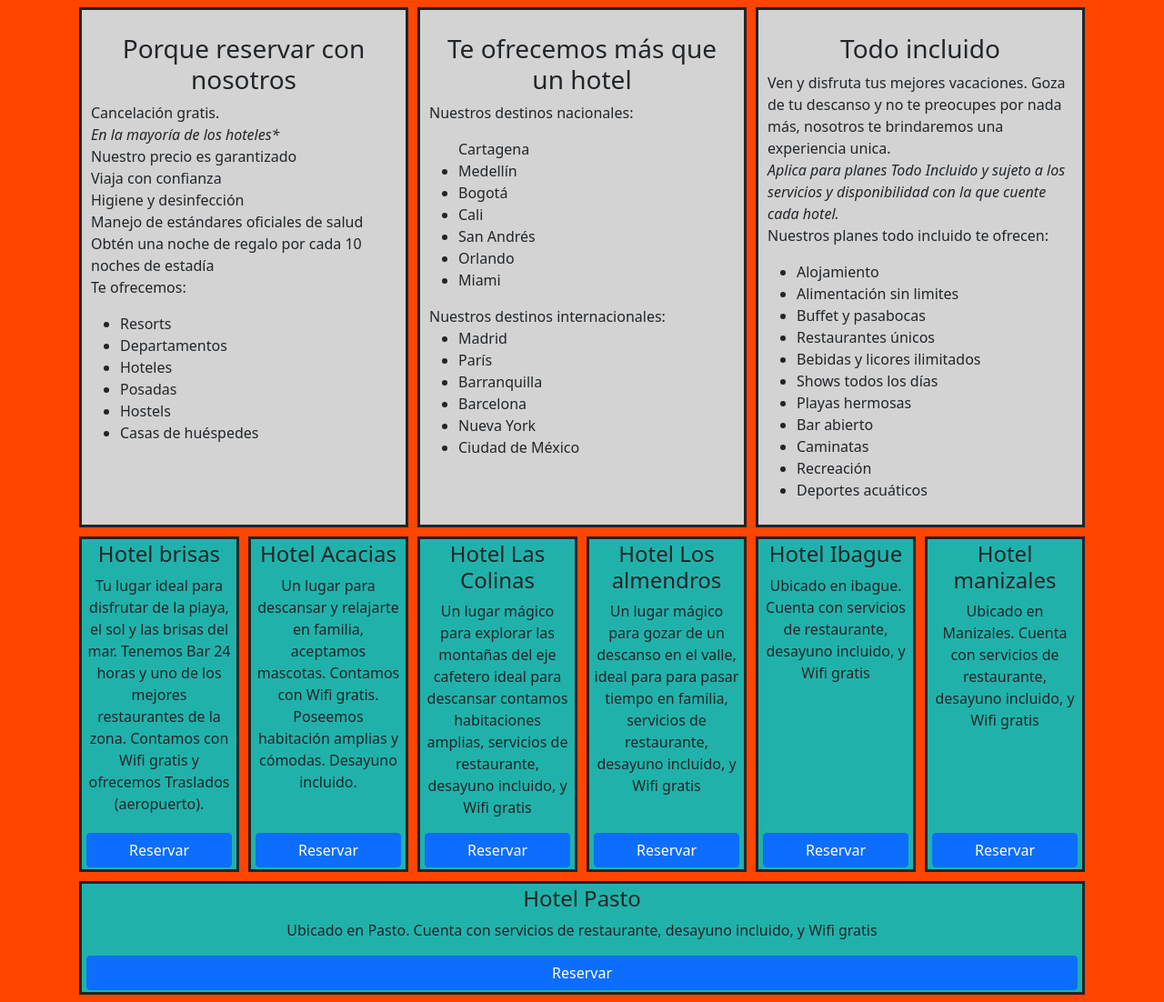
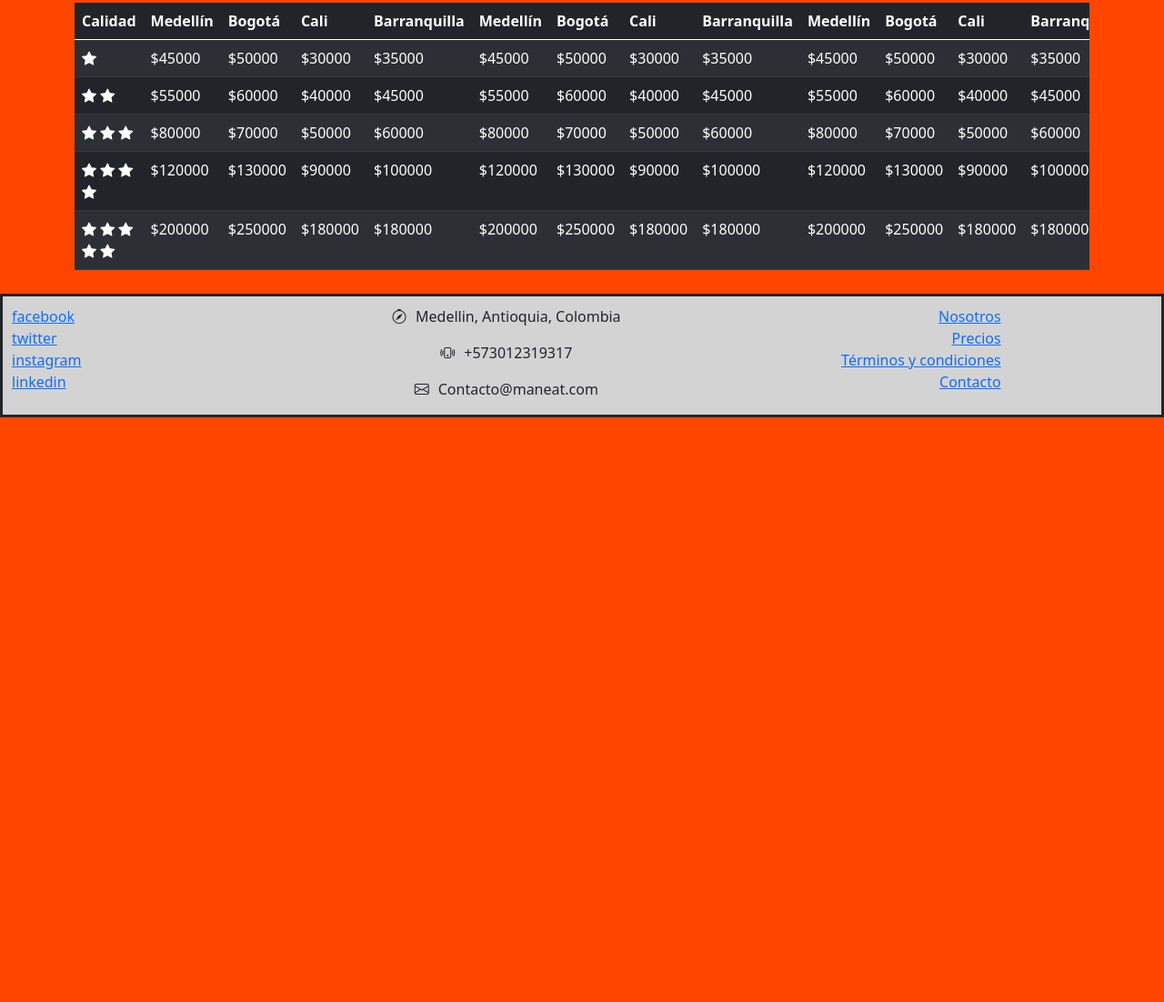
Before and after one commit to Karl464/Guia_de_hoteles, a website: page precios.html in a window 1280 px wide. Shown: the part 193-1295 px from the top of the page at 91% size. After the commit the page ends 800 px from the top, so only its background shows below. Drawn offline with nearby package versions, Linux system fonts and the light colour scheme.

Commit message:
Agrega tabla de precios responsive

```diff
--- a/precios.html
+++ b/precios.html
@@ -11,8 +11,8 @@
     <link href="https://cdn.jsdelivr.net/npm/bootstrap@5.0.2/dist/css/bootstrap.min.css" rel="stylesheet" integrity="sha384-EVSTQN3/azprG1Anm3QDgpJLIm9Nao0Yz1ztcQTwFspd3yD65VohhpuuCOmLASjC" crossorigin="anonymous">
  -->
   <link rel="stylesheet" href="node_modules/bootstrap/dist/css/bootstrap.min.css">
-  <link rel="stylesheet" href="node_modules/bootstrap-icons/font/bootstrap-icons.css" >
-  <link rel="stylesheet" href="css/main.css" >
+  <link rel="stylesheet" href="node_modules/bootstrap-icons/font/bootstrap-icons.css">
+  <link rel="stylesheet" href="css/main.css">
 
   <title>Guia de hoteles Maneat</title>
 </head>
@@ -58,154 +58,124 @@
         <li class="breadcrumb-item active" aria-current="page">Precios</li>
       </ol>
     </nav>
+    <div class="table-responsive">
+      <table class="table table-striped table-dark">
+        <thead>
+          <tr>
+            <th scope="col">Calidad</th>
+            <th scope="col">Medellín</th>
+            <th scope="col">Bogotá</th>
+            <th scope="col">Cali</th>
+            <th scope="col">Barranquilla</th>
+            <th scope="col">Medellín</th>
+            <th scope="col">Bogotá</th>
+            <th scope="col">Cali</th>
+            <th scope="col">Barranquilla</th>
+            <th scope="col">Medellín</th>
+            <th scope="col">Bogotá</th>
+            <th scope="col">Cali</th>
+            <th scope="col">Barranquilla</th>
+          </tr>
+        </thead>
+        <tbody>
+          <tr>
+            <th scope="row">
+              <i class="bi bi-star-fill"></i>
+            </th>
+            <td>$45000</td>
+            <td>$50000</td>
+            <td>$30000</td>
+            <td>$35000</td>
+            <td>$45000</td>
+            <td>$50000</td>
+            <td>$30000</td>
+            <td>$35000</td>
+            <td>$45000</td>
+            <td>$50000</td>
+            <td>$30000</td>
+            <td>$35000</td>
+          </tr>
+          <tr>
+            <th scope="row">
+              <i class="bi bi-star-fill"></i>
+              <i class="bi bi-star-fill"></i>
+            </th>
+            <td>$55000</td>
+            <td>$60000</td>
+            <td>$40000</td>
+            <td>$45000</td>
+            <td>$55000</td>
+            <td>$60000</td>
+            <td>$40000</td>
+            <td>$45000</td>
+            <td>$55000</td>
+            <td>$60000</td>
+            <td>$40000</td>
+            <td>$45000</td>
+          </tr>
+          <tr>
+            <th scope="row">
+              <i class="bi bi-star-fill"></i>
+              <i class="bi bi-star-fill"></i>
+              <i class="bi bi-star-fill"></i>
+            </th>
+            <td>$80000</td>
+            <td>$70000</td>
+            <td>$50000</td>
+            <td>$60000</td>
+            <td>$80000</td>
+            <td>$70000</td>
+            <td>$50000</td>
+            <td>$60000</td>
+            <td>$80000</td>
+            <td>$70000</td>
+            <td>$50000</td>
+            <td>$60000</td>
+          </tr>
+          <tr>
+            <th scope="row">
+              <i class="bi bi-star-fill"></i>
+              <i class="bi bi-star-fill"></i>
+              <i class="bi bi-star-fill"></i>
+              <i class="bi bi-star-fill"></i>
+            </th>
+            <td>$120000</td>
+            <td>$130000</td>
+            <td>$90000</td>
+            <td>$100000</td>
+            <td>$120000</td>
+            <td>$130000</td>
+            <td>$90000</td>
+            <td>$100000</td>
+            <td>$120000</td>
+            <td>$130000</td>
+            <td>$90000</td>
+            <td>$100000</td>
+          </tr>
+          <tr>
+            <th scope="row">
+              <i class="bi bi-star-fill"></i>
+              <i class="bi bi-star-fill"></i>
+              <i class="bi bi-star-fill"></i>
+              <i class="bi bi-star-fill"></i>
+              <i class="bi bi-star-fill"></i>
 
-    <div class="d-flex flex-wrap flex-row">
-      <!-- "row"> -->
-      <div class="contenido col-sm-4">
-        <p>
-        <h3>Porque reservar con nosotros</h3>
-        <p>
-          Cancelación gratis.<br>
-          <i> En la mayoría de los hoteles*</i><br>
-          Nuestro precio es garantizado<br>
-          Viaja con confianza<br>
-          Higiene y desinfección<br>
-          Manejo de estándares oficiales de salud<br>
-          Obtén una noche de regalo por cada 10 noches de estadía<br>
-          Te ofrecemos:
-        <ul>
-          <li>Resorts</li>
-          <li>Departamentos</li>
-          <li>Hoteles</li>
-          <li>Posadas</li>
-          <li>Hostels</li>
-          <li>Casas de huéspedes</li>
-        </ul>
-        </p>
-        </p>
-      </div>
-      <div class="contenido col-sm-4">
-        <p>
-        <h3>Te ofrecemos más que un hotel</h3>
-        <p>
-          Nuestros destinos nacionales:<br>
-        <ul>
-          Cartagena
-          <li>Medellín</li>
-          <li>Bogotá</li>
-          <li>Cali</li>
-          <li>San Andrés</li>
-          <li>Orlando</li>
-          <li>Miami</li>
-        </ul>
-        Nuestros destinos internacionales:<br>
-        <ul>
-          <li>Madrid</li>
-          <li>París</li>
-          <li>Barranquilla</li>
-          <li>Barcelona</li>
-          <li>Nueva York</li>
-          <li>Ciudad de México</li>
-        </ul>
-        </p>
-        </p>
-      </div>
-      <div class="contenido col-sm-4">
-        <p>
-        <h3>Todo incluido</h3>
-        <p>
-          Ven y disfruta tus mejores vacaciones. Goza de tu descanso y no te preocupes por nada más, nosotros te
-          brindaremos una experiencia unica.<br>
-          <i>Aplica para planes Todo Incluido y sujeto a los servicios y disponibilidad con la que cuente cada
-            hotel.</i><br>
-          Nuestros planes todo incluido te ofrecen:
-        <ul>
-          <!-- type = "square"> -->
-          <li>Alojamiento</li>
-          <li>Alimentación sin limites</li>
-          <li>Buffet y pasabocas</li>
-          <li>Restaurantes únicos</li>
-          <li>Bebidas y licores ilimitados</li>
-          <li>Shows todos los días</li>
-          <li>Playas hermosas</li>
-          <li>Bar abierto</li>
-          <li>Caminatas</li>
-          <li>Recreación</li>
-          <li>Deportes acuáticos</li>
-        </ul>
-      </div>
-    </div>
-    <div class="d-flex flex-wrap flex-row">
-      <div class="card-hotel d-flex flex-column justify-content-between">
-        <div>
-          <h4>Hotel brisas</h4>
-          <p>Tu lugar ideal para disfrutar de la playa, el sol y las brisas del mar. Tenemos Bar 24 horas y uno de los
-            mejores restaurantes de la zona. Contamos con Wifi gratis y ofrecemos Traslados (aeropuerto).</p>
-        </div>
-        <div>
-          <a class="btn btn-primary btn-reserva" href="#" role="button">Reservar</a>
-        </div>
-
-      </div>
-      <div class="card-hotel d-flex flex-column justify-content-between">
-        <div>
-          <h4>Hotel Acacias</h4>
-          <p> Un lugar para descansar y relajarte en familia, aceptamos mascotas. Contamos con Wifi gratis. Poseemos
-            habitación amplias y cómodas. Desayuno incluido. </p>
-        </div>
-        <div>
-          <a class="btn btn-primary btn-reserva" href="#" role="button">Reservar</a>
-        </div>
-      </div>
-      <div class="card-hotel d-flex flex-column justify-content-between">
-        <div>
-          <h4>Hotel Las Colinas</h4>
-          <p>Un lugar mágico para explorar las montañas del eje cafetero ideal para descansar contamos habitaciones
-            amplias, servicios de restaurante, desayuno incluido, y Wifi gratis</p>
-        </div>
-
-        <div>
-          <a class="btn btn-primary btn-reserva" href="#" role="button">Reservar</a>
-        </div>
-      </div>
-      <div class="card-hotel d-flex flex-column justify-content-between">
-        <div>
-          <h4>Hotel Los almendros</h4>
-          <p>Un lugar mágico para gozar de un descanso en el valle, ideal para para pasar tiempo en familia,
-            servicios de restaurante, desayuno incluido, y Wifi gratis</p>
-        </div>
-        <div>
-          <a class="btn btn-primary btn-reserva" href="#" role="button">Reservar</a>
-        </div>
-      </div>
-      <div class="card-hotel d-flex flex-column justify-content-between">
-        <div>
-          <h4>Hotel Ibague</h4>
-          <p>Ubicado en ibague. Cuenta con servicios de restaurante, desayuno incluido, y Wifi gratis</p>
-        </div>
-        <div>
-          <a class="btn btn-primary btn-reserva" href="#" role="button">Reservar</a>
-        </div>
-      </div>
-      <div class="card-hotel  d-flex flex-column justify-content-between">
-        <div>
-          <h4>Hotel manizales</h4>
-          <p>Ubicado en Manizales. Cuenta con servicios de restaurante, desayuno incluido, y Wifi gratis</p>
-        </div>
-        <div>
-          <a class="btn btn-primary btn-reserva" href="#" role="button">Reservar</a>
-        </div>
-
-      </div>
-      <div class="card-hotel d-flex flex-column justify-content-between">
-        <div>
-          <h4>Hotel Pasto</h4>
-          <p>Ubicado en Pasto. Cuenta con servicios de restaurante, desayuno incluido, y Wifi gratis</p>
-        </div>
-        <div>
-          <a class="btn btn-primary btn-reserva" href="#" role="button">Reservar</a>
-        </div>
-      </div>
+            </th>
+            <td>$200000</td>
+            <td>$250000</td>
+            <td>$180000</td>
+            <td>$180000</td>
+            <td>$200000</td>
+            <td>$250000</td>
+            <td>$180000</td>
+            <td>$180000</td>
+            <td>$200000</td>
+            <td>$250000</td>
+            <td>$180000</td>
+            <td>$180000</td>
+          </tr>
+        </tbody>
+      </table>
     </div>
   </div>
 
@@ -220,7 +190,7 @@
       </div>
       <div>
         <address>
-          <p><i class="bi bi-compass footer-address-icon" ></i>Medellin, Antioquia, Colombia</p>
+          <p><i class="bi bi-compass footer-address-icon"></i>Medellin, Antioquia, Colombia</p>
           <p><i class="bi bi-phone-vibrate footer-address-icon"></i>+573012319317</p>
           <p><i class="bi bi-envelope footer-address-icon"></i>Contacto@maneat.com</p>
         </address>
```
